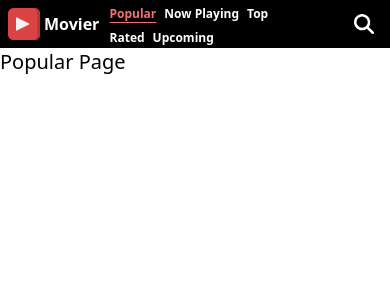
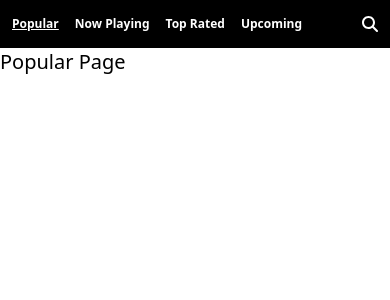
Before and after one commit to MouhamedBourouba/movie-app, a React (Vite) app: page / in a window 390 px wide. Shown: the top 300 px of the page. Built offline with nearby package versions, Linux system fonts and the light colour scheme.

Commit message:
mobile frendly

```diff
--- a/src/components/navbar.jsx
+++ b/src/components/navbar.jsx
@@ -3,23 +3,15 @@ import { NavLink } from "react-router-dom";
 
 function Navbar({ navigationItems }) {
   return (
-    <nav className="flex h-12 w-full
-      flex-row items-center justify-between bg-black">
-      <div className="ml-2 flex flex-row">
-        <img src="./src/assets/logo.svg" className="size-8 self-center" />
-        <h2 className="ml-1 self-center font-bold text-white">Movier</h2>
-      </div>
-
-      <div className="ml-5">
+    <nav className="flex h-12 w-full flex-row items-center justify-between bg-black px-3">
+      {/* Menu for larger screens */}
+      <div className="flex flex-row space-x-4">
         {navigationItems.map((item, index) => (
           <NavLink
             key={index}
             to={item.route}
             className={({ isActive }) =>
-              `mr-4 self-center text-base font-semibold max-sm:text-xs ${isActive
-                ? "text-red-400 underline underline-offset-4"
-                : "text-white"
-              } transition-all duration-200 ease-in-out hover:text-red-300 hover:underline max-sm:mr-2`
+              `text-base font-semibold text-white ${isActive ? "text-red-500 underline" : "hover:text-red-300"} transition-all duration-200 ease-in-out max-sm:text-xs`
             }
           >
             {item.name}
@@ -27,7 +19,10 @@ function Navbar({ navigationItems }) {
         ))}
       </div>
 
-      <img className="mr-4 size-5" src="./src/assets/search.svg" />
+      <img
+        className="block h-5 w-5 transition-all duration-200 ease-in-out max-sm:h-4 max-sm:w-4"
+        src="./src/assets/search.svg"
+      />
     </nav>
   );
 }
```
